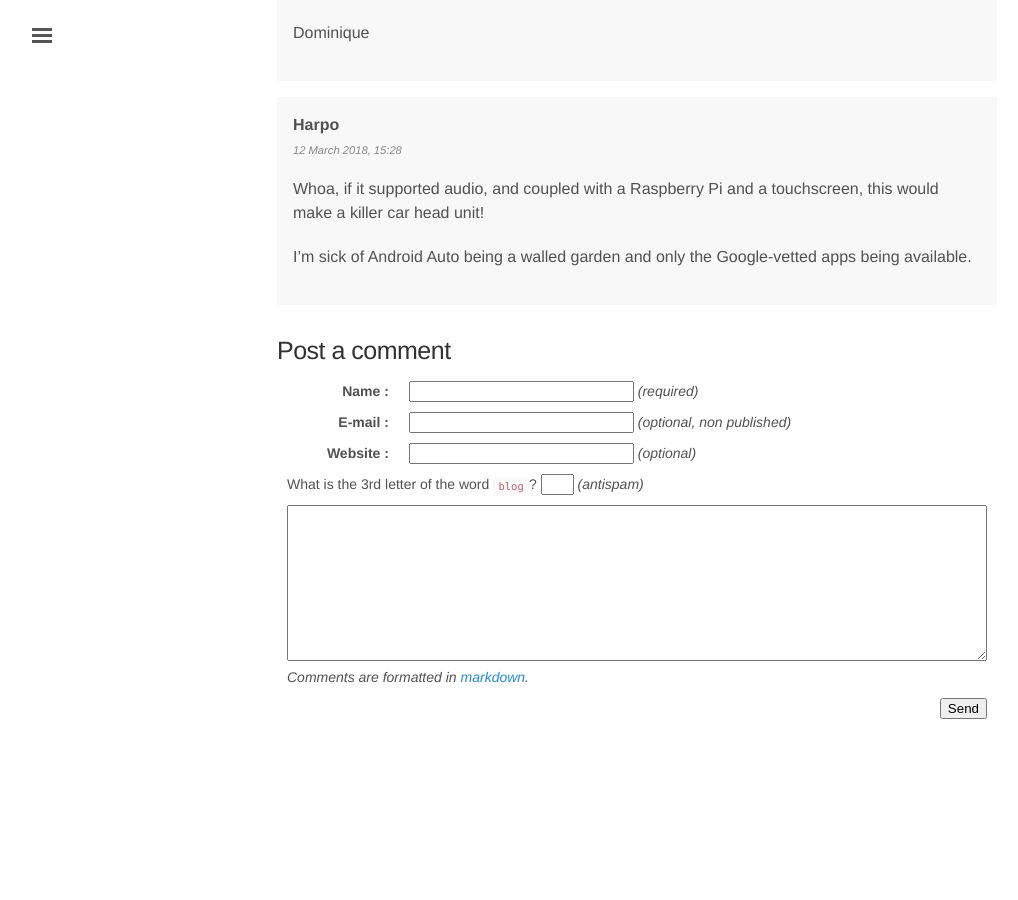
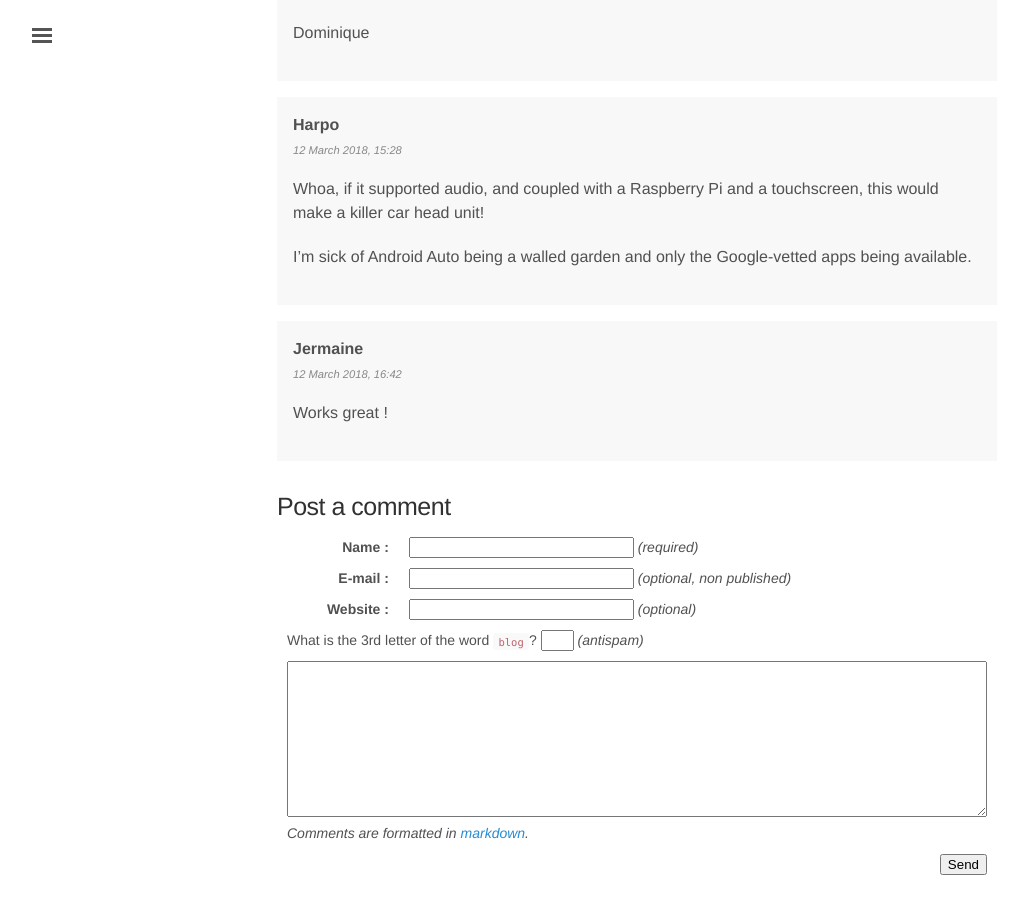
Before and after one commit to rom1v/blog.rom1v.com, a Jekyll site: the page built from _posts/2018-03-08-introducing-scrcpy.md, in a window 1280 px wide and 900 px high, scrolled down 14537 px. Shown: the whole window, without its empty margins (3-1021 px from the left). Built offline with Jekyll 4.4.1, drawn with Linux system fonts in a browser that asks for light colours; before the commit the page ends 15281 px from its top, so only the background shows below that.

Commit message:
Publish comment 25 for scrcpy

```diff
--- a/_data/comments-2018-03-introducing-scrcpy.yaml
+++ b/_data/comments-2018-03-introducing-scrcpy.yaml
@@ -210,3 +210,8 @@
 
     I'm sick of Android Auto being a walled garden and only the Google-vetted
     apps being available.
+- id: 25
+  author: Jermaine
+  date: 2018-03-12 16:42:34+01:00
+  contents: |
+    Works great !
```
